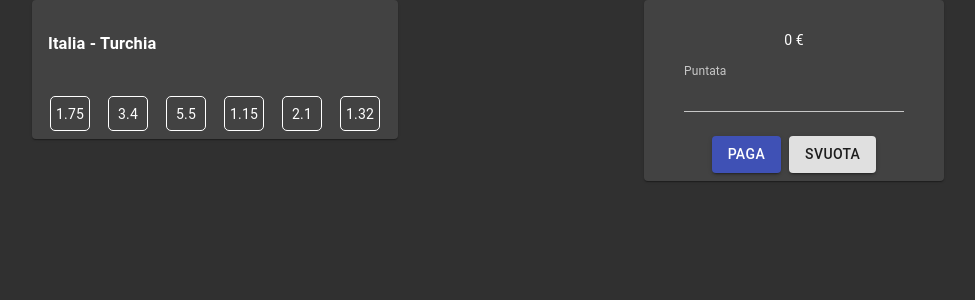
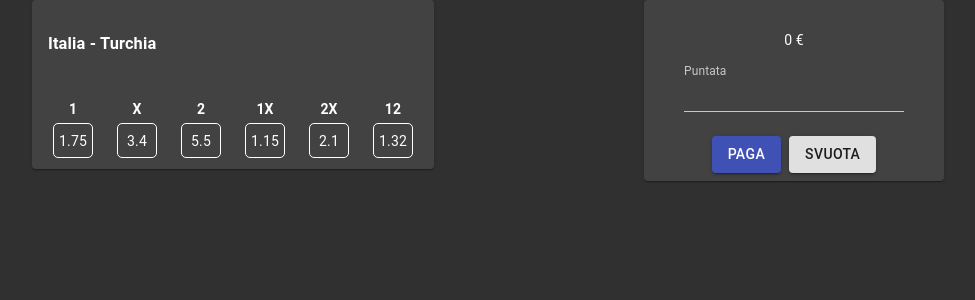
Before and after one commit to alessandro-lo-presti/bet-manager, a React (Create React App) app: page /1 in a window 1280 px wide. Shown: the top 300 px of the page, without its empty margins (152-1127 px from the left). Built offline with nearby package versions, Linux system fonts and the light colour scheme.

Commit message:
active betList

```diff
--- a/src/components/bet-details/BetDetails.js
+++ b/src/components/bet-details/BetDetails.js
@@ -88,7 +88,18 @@ function BetDetails(props) {
             <h3>{bet.descrizione}</h3>
           </CardContent>
           <CardActions>
+            <table>
+              <thead>
+                <th>1</th>
+                <th>X</th>
+                <th>2</th>
+                <th>1X</th>
+                <th>2X</th>
+                <th>12</th>
+              </thead>
+              <tbody>
                 {bet.betList["1X2"].map((quota, index) => (
+                  <td>
                     <span
                       key={quota}
                       className={classes.quota}
@@ -96,8 +107,10 @@ function BetDetails(props) {
                     >
                       {quota}
                     </span>
+                  </td>
                 ))}
                 {bet.betList["DC"].map((quota, index) => (
+                  <td>
                     <span
                       key={quota}
                       className={classes.quota}
@@ -105,7 +118,10 @@ function BetDetails(props) {
                     >
                       {quota}
                     </span>
+                  </td>
                 ))}
+              </tbody>
+            </table>
           </CardActions>
         </Card>
       ) : (
--- a/src/components/bet-list/BetList.js
+++ b/src/components/bet-list/BetList.js
@@ -8,7 +8,10 @@ import {
   betListSelector,
   betListSuccessAction,
 } from "../../redux/slices/betSlice";
-import { toogleBetAction } from "../../redux/slices/bettingSlipSlice";
+import {
+  activeBetSelector,
+  toogleBetAction,
+} from "../../redux/slices/bettingSlipSlice";
 import { ApiServices } from "../../services/ApiServices";
 
 const useStyles = makeStyles((theme) => ({
@@ -20,7 +23,7 @@ const useStyles = makeStyles((theme) => ({
   row: {
     margin: "5px 0",
   },
-  descrizione: {
+  leftSide: {
     width: "200px",
   },
   quota: {
@@ -41,6 +44,7 @@ const useStyles = makeStyles((theme) => ({
 
 const mapStateToProps = (state) => ({
   betList: betListSelector(state),
+  activeBet: activeBetSelector(state),
 });
 
 const mapDispatchToProps = (dispatch) => ({
@@ -63,8 +67,14 @@ const typeOfBet = (bet_index) => {
 
 function BetList(props) {
   const classes = useStyles();
-  const { betList, betListSuccess, betListError, betListClean, toggleBet } =
-    props;
+  const {
+    betList,
+    activeBet,
+    betListSuccess,
+    betListError,
+    betListClean,
+    toggleBet,
+  } = props;
 
   useEffect(() => {
     ApiServices.betListApi().then(betListSuccess).catch(betListError);
@@ -78,8 +88,16 @@ function BetList(props) {
     toggleBet(betReady);
   };
 
+  const isActive = (bet, mult_index) => {
+    const e = activeBet.find((element) => element.idEvento === bet.idEvento);
+    return e && e.quota === e.quote[mult_index] ? true : false;
+  };
+
   return (
     <List component="nav" className={classes.list} aria-label="mailbox folders">
+      <Box display="flex" alignItems="center" className={classes.row}>
+        <h3 className={classes.leftSide}>Partite</h3>
+      </Box>
       {betList.map((bet) => (
         <Box
           key={bet.idEvento}
@@ -87,12 +105,14 @@ function BetList(props) {
           alignItems="center"
           className={classes.row}
         >
-          <div className={classes.descrizione}>{bet.descrizione}</div>
+          <div className={classes.leftSide}>{bet.descrizione}</div>
           <div className={classes.quote}>
             {bet.quote.map((quota, index) => (
               <span
                 key={quota}
-                className={classes.quota}
+                className={
+                  classes.quota + " " + (isActive(bet, index) ? "active" : "")
+                }
                 onClick={() => setPlay(bet, index)}
               >
                 {quota}
```
Lines whose indentation alone changed are shown as unchanged.
